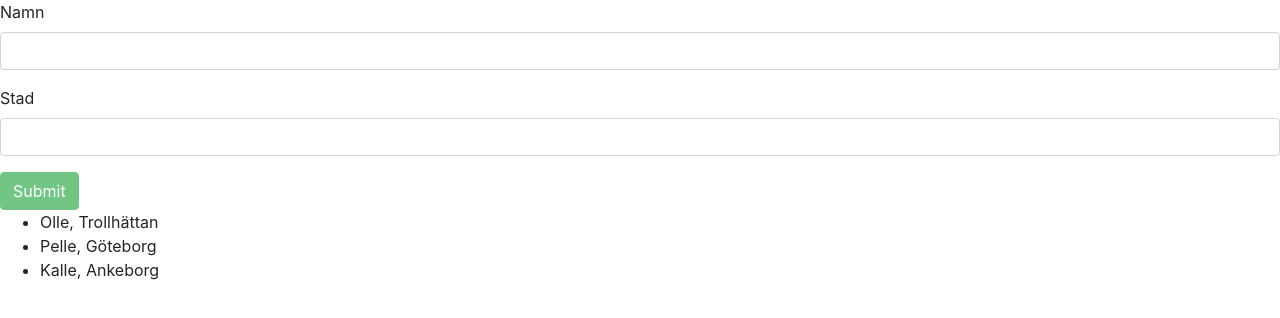
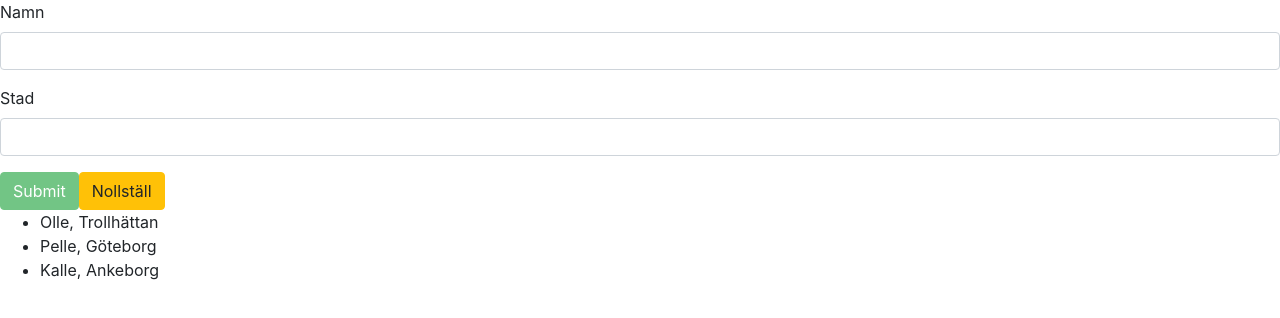
Before and after one commit to pb76/angulario-pushArray-localStorage, an Angular app: page / in a window 1280 px wide. Shown: the top 318 px of the page. Built offline with nearby package versions, Linux system fonts and the light colour scheme.

Commit message:
knapp för nollstaälla formuläret

```diff
--- a/src/app/app.component.html
+++ b/src/app/app.component.html
@@ -11,9 +11,8 @@
   </div>
 
   <button type="submit" class="btn btn-success" (click)="addPerson()" [disabled]="!personform.form.valid">Submit</button>
-
+  <button type="button" class="btn btn-warning" (click)="personform.reset()">Nollställ</button>
 </form>
-
 <ul>
 <li *ngFor="let item of personer; let i = index">
    {{item.namn}}, {{item.ort}}
```
